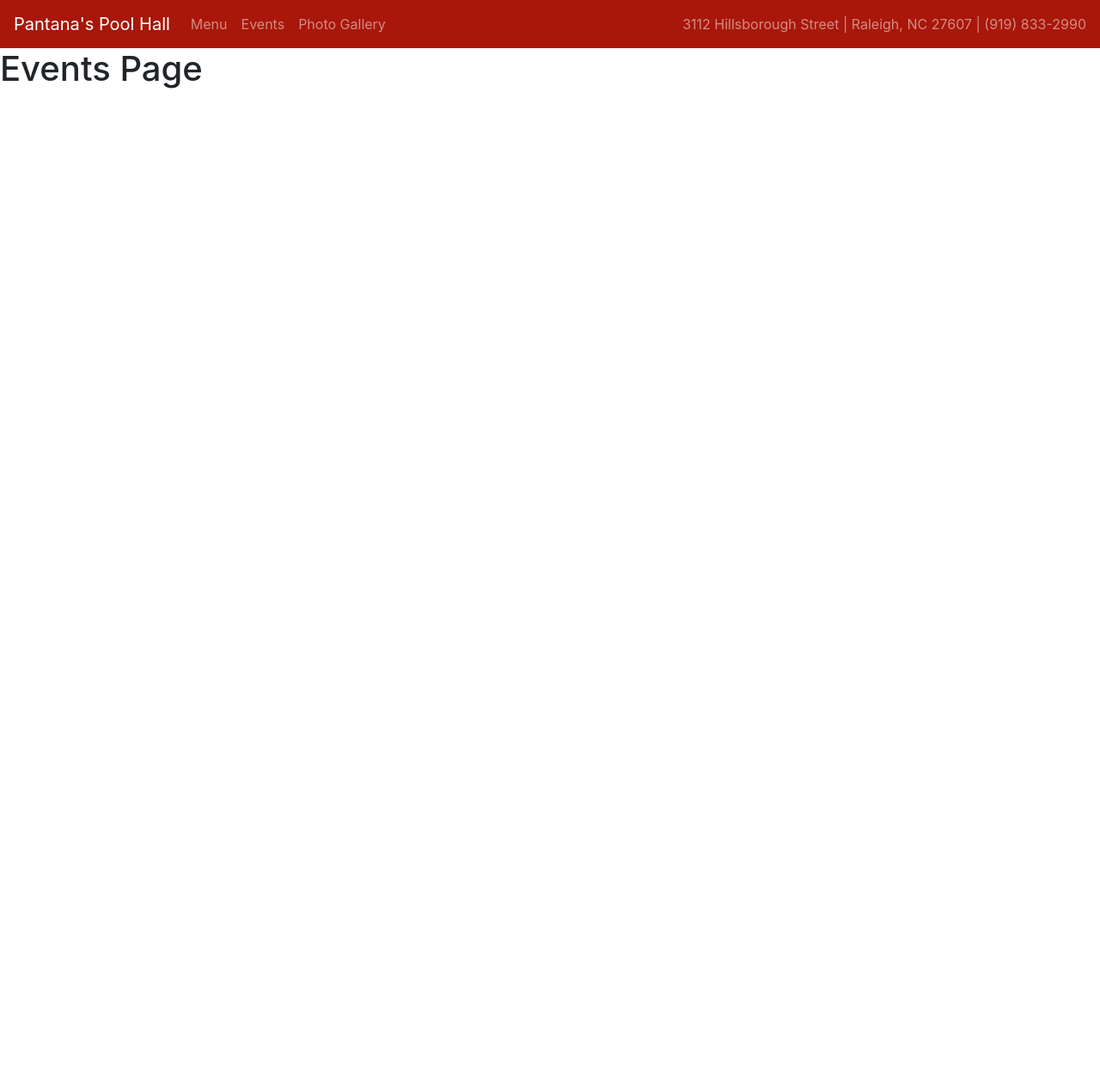
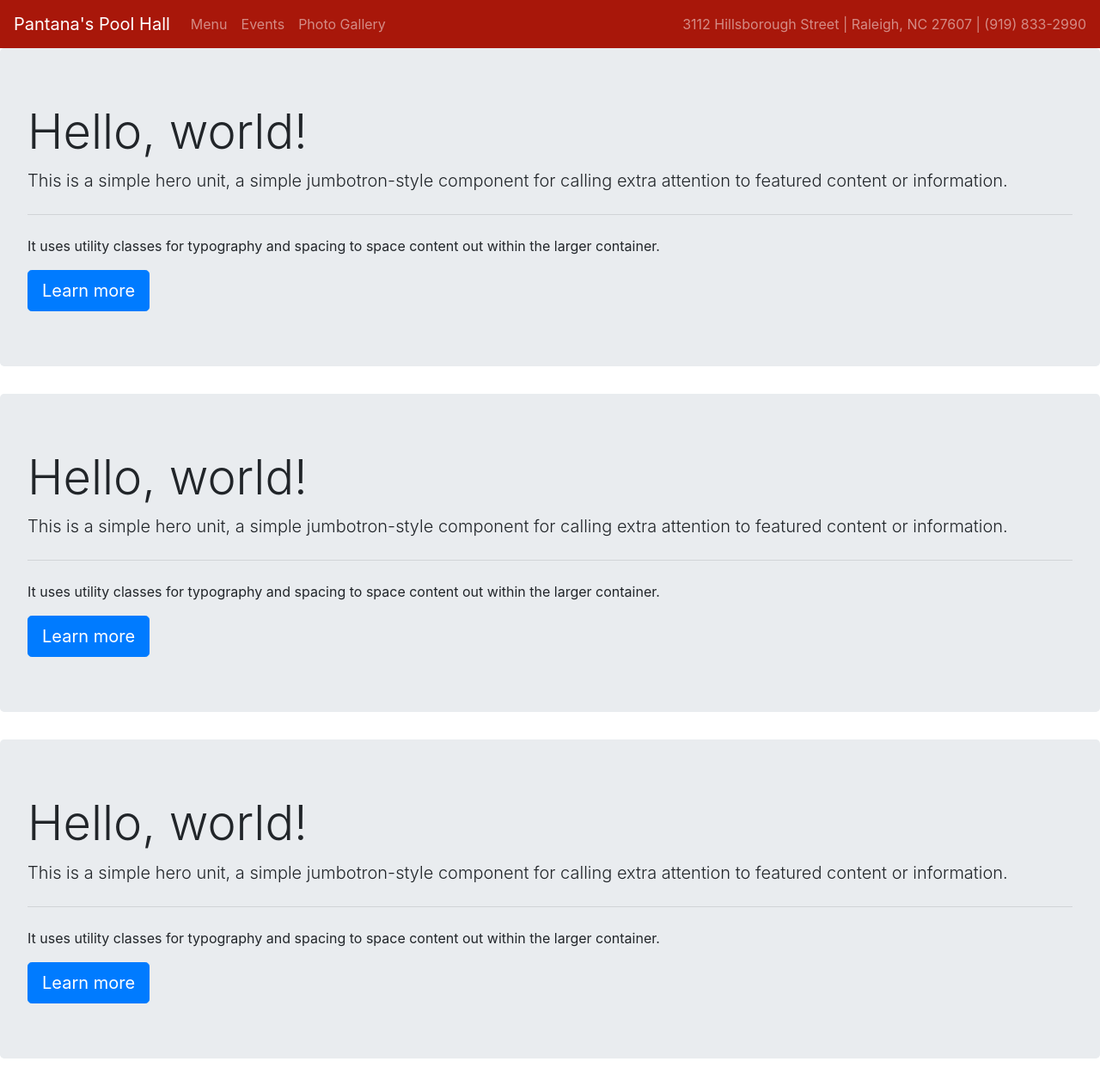
Before and after one commit to The-Noble-K/PantanaBobs, a Django app: page /events in a window 1280 px wide. Shown: the whole page at 86% size. Before the commit the page ends 103 px from the top, so only its background shows below. Run offline with Django 3.2, Linux system fonts and the light colour scheme; some libraries are stand-ins or nearby versions.

Commit message:
jumbotrons on events page

```diff
--- a/index/templates/events.html
+++ b/index/templates/events.html
@@ -2,6 +2,28 @@
 
 {% block page_content %}
 
-<h1>Events Page</h1>
+<div class="jumbotron">
+    <h1 class="display-4">Hello, world!</h1>
+    <p class="lead">This is a simple hero unit, a simple jumbotron-style component for calling extra attention to featured content or information.</p>
+    <hr class="my-4">
+    <p>It uses utility classes for typography and spacing to space content out within the larger container.</p>
+    <a class="btn btn-primary btn-lg" href="#" role="button">Learn more</a>
+</div>
+
+<div class="jumbotron">
+    <h1 class="display-4">Hello, world!</h1>
+    <p class="lead">This is a simple hero unit, a simple jumbotron-style component for calling extra attention to featured content or information.</p>
+    <hr class="my-4">
+    <p>It uses utility classes for typography and spacing to space content out within the larger container.</p>
+    <a class="btn btn-primary btn-lg" href="#" role="button">Learn more</a>
+</div>
+
+<div class="jumbotron">
+    <h1 class="display-4">Hello, world!</h1>
+    <p class="lead">This is a simple hero unit, a simple jumbotron-style component for calling extra attention to featured content or information.</p>
+    <hr class="my-4">
+    <p>It uses utility classes for typography and spacing to space content out within the larger container.</p>
+    <a class="btn btn-primary btn-lg" href="#" role="button">Learn more</a>
+</div>
 
 {% endblock %}
```
Also changed, not shown: 2 other files.
